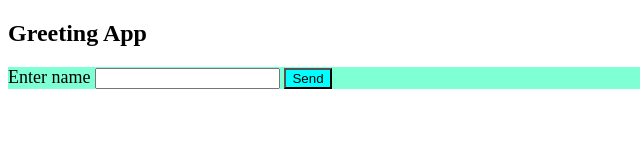
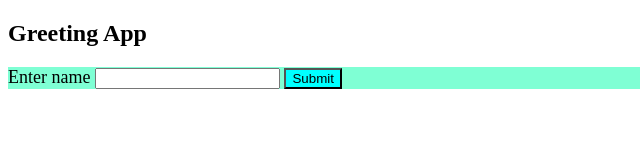
Before and after one commit to CNmerenu/sheks, a plain HTML site: page src/index.html in a window 1280 px wide. Shown: the full height of the page, 0-640 px from the left. Drawn offline with Linux system fonts and the light colour scheme.

Commit message:
changed send to submit

```diff
--- a/src/index.html
+++ b/src/index.html
@@ -12,7 +12,7 @@
     <div class="container">
       <label for="username"> Enter name </label>
       <input id="username" type="text" />
-      <input type="button" class="sendbutton" value="Send" />
+      <input type="button" class="sendbutton" value="Submit" />
     </div>
   </body>
 </html>
```
